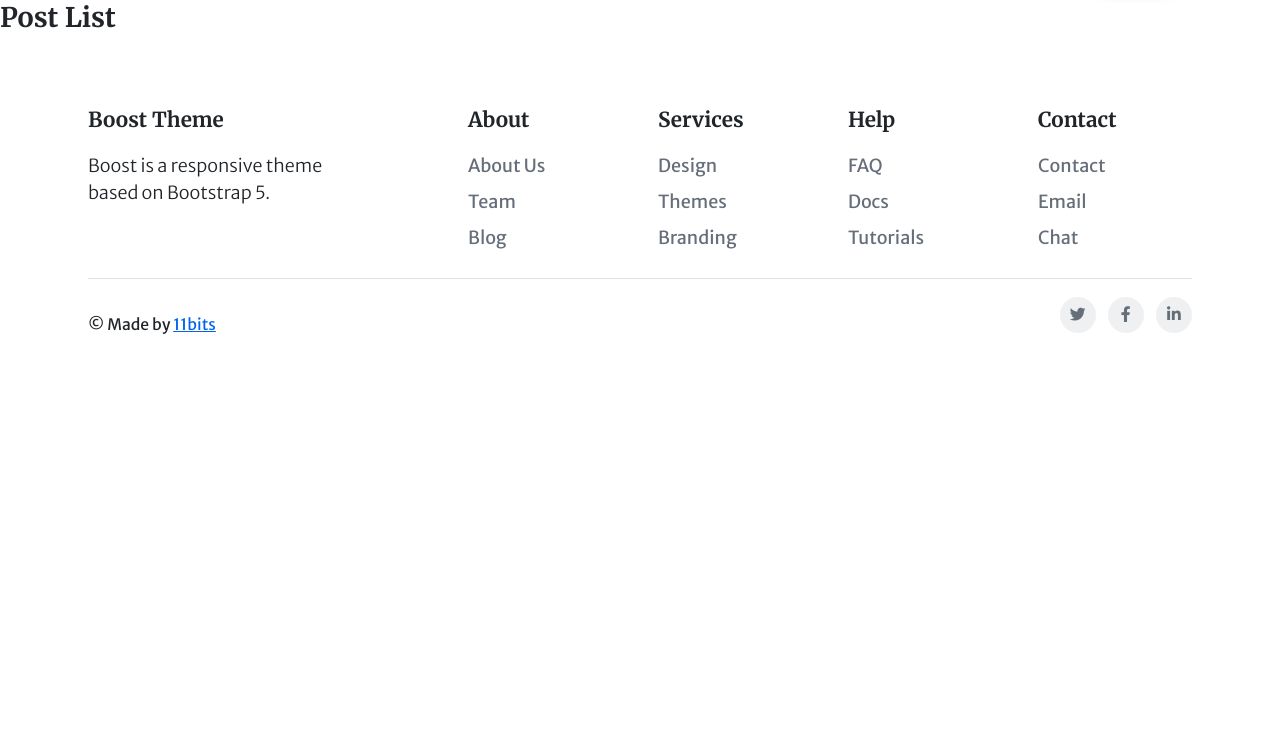
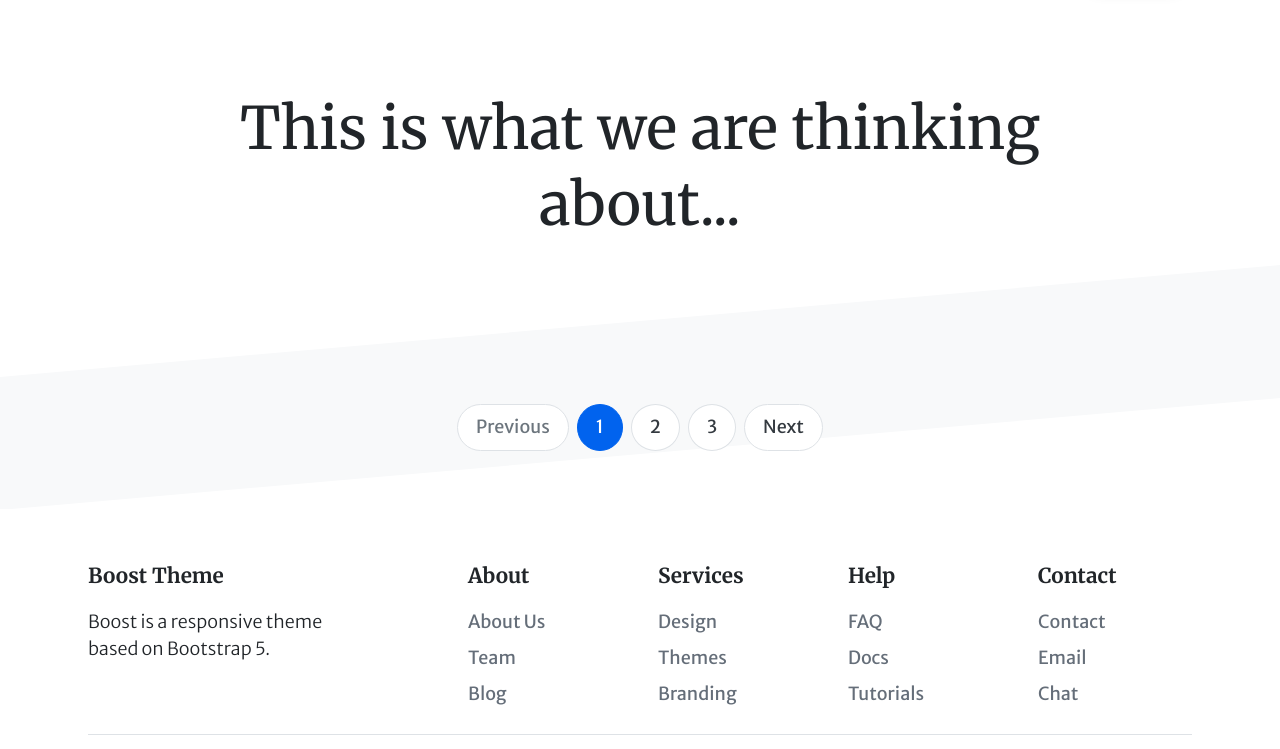
Before and after one commit to louis-agyapong/djangoplayground, a Django app: page /blog/ in a window 1280 px wide. Shown: the part 87-836 px from the top of the page. Before the commit the page ends 421 px from the top, so only its background shows below. Run offline with Django 3.2, Linux system fonts and the light colour scheme; data that the repository does not hold is empty; parts of the project's set-up code (start-up, migrations or seed data) failed here and were passed over; some libraries are stand-ins or nearby versions.

Commit message:
blog post templates

```diff
--- a/templates/blog/post_list.html
+++ b/templates/blog/post_list.html
@@ -5,12 +5,66 @@
 {% endblock header %}
 
 {% block content %}
-<h3>Post List</h3>
-{% for post in posts %}
-    <ul>
-        <li>{{post.title}}</li>
-    </ul>
-{% endfor %}
+    <div class="container mb-4">
+        <div class="row justify-content-center">
+            <div class="col-lg-9">
+                <h1 class="display-4 text-center py-4 py-md-5 py-xl-6">
+                    This is what we are thinking about...
+                </h1>
+            </div>
+        </div>
+    </div>
+    <div class="bg-skew bg-skew-light">
+        <!-- Articles list -->
+        <div class="container py-4">
+          <div class="row g-5 mb-5">
+            {% for post in posts %}
+                <div class="col-md-6">
+                    <div class="card card-hover h-100">
+                        <img
+                        class="card-img-top img-fluid"
+                        src="{{post.photo.url}}"
+                        width="1000"
+                        height="500"
+                        alt=""
+                        aria-hidden="true"
+                        />
+                        <div class="card-body p-4 p-xl-5 text-center">
+                        <h2 class="card-title mb-4">
+                            <a
+                            class="stretched-link text-decoration-none"
+                            href="article.html"
+                            >{{post.title}}</a
+                            >
+                        </h2>
+                        <div class="small mb-4">
+                            <span class="fw-light">published on</span> {{post.publish|date:"M d, Y"}}
+                        </div>
+                        <p class="card-text text-secondary">
+                            {{post.body|truncatewords:20}}
+                        </p>
+                        </div>
+                    </div>
+                </div>
+            {% endfor %}
+          </div>
+
+          <!-- Pagination -->
+          <nav aria-label="Page navigation">
+            <ul class="pagination justify-content-center">
+              <li class="page-item disabled">
+                <a class="page-link" href="#" tabindex="-1">Previous</a>
+              </li>
+              <li class="page-item active">
+                <a class="page-link" href="#">1</a>
+              </li>
+              <li class="page-item"><a class="page-link" href="#">2</a></li>
+              <li class="page-item"><a class="page-link" href="#">3</a></li>
+              <li class="page-item"><a class="page-link" href="#">Next</a></li>
+            </ul>
+          </nav>
+        </div>
+      </div>
 {% endblock content %}
 
 {% block footer %}
```
